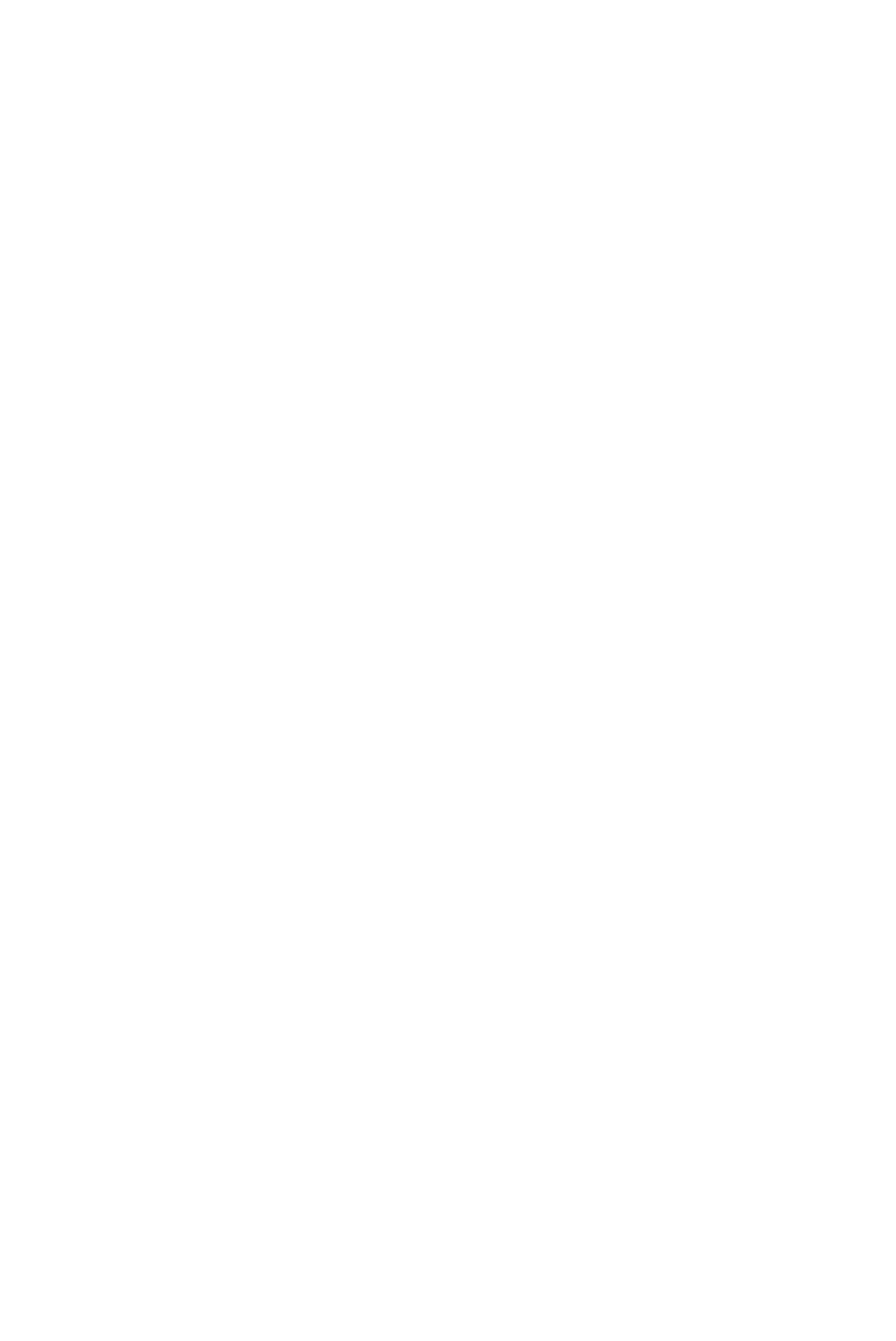
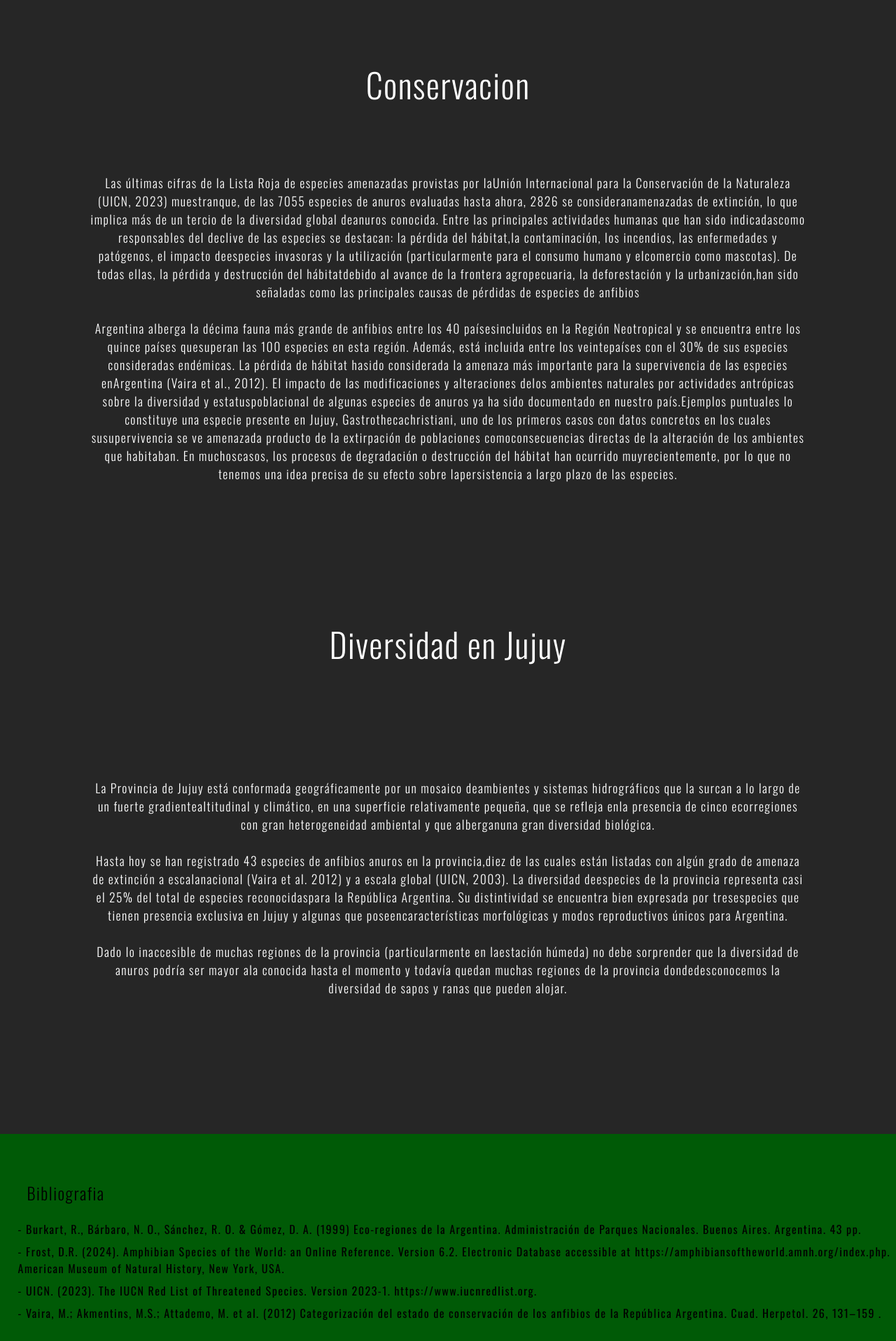
Before and after one commit to JuanGenovese/Anura-Landing, a React (Vite) app: page /masinfo in a window 1280 px wide. Shown: the part 880-2797 px from the top of the page at 70% size. Before the commit the page ends 824 px from the top, so only its background shows below. Built offline with nearby package versions, Linux system fonts and the light colour scheme.

Commit message:
Footer y Avances en MasInfo

```diff
--- a/src/App.jsx
+++ b/src/App.jsx
@@ -1,13 +1,15 @@
-import { Routes, Route } from "react-router-dom";
+import { Routes, Route, useLocation } from "react-router-dom";
 
 import NavBar from "./components/NavBar/NavBar";
 import Landing from "./views/Landing/Landing";
 import MasInfo from "./views/MasInfo/MasInfo";
+import Footer from "./components/Footer/Footer"
 
 import './App.css'
 import { useEffect, useState } from "react";
 
-function App() {
+const App = () => {
+  const location = useLocation()
 
   useEffect(() => {
 
@@ -25,15 +27,16 @@ function App() {
       window.removeEventListener("scroll", handler)
     }
 
-  },[])
+  }, [])
 
   return (
     <div>
-      <NavBar/>
+      {location.pathname !== "/masinfo" && <NavBar/>}
       <Routes>
         <Route exact path="/" element={<Landing/>}/>
         <Route path="/masinfo" element={<MasInfo/>}/>
       </Routes>
+      <Footer/>
     </div>
   )
 }
--- /dev/null
+++ b/src/components/Footer/Footer.jsx
@@ -0,0 +1,16 @@
+import React from 'react'
+import style from "./Footer.module.css"
+
+const Foter = () => {
+  return (
+    <div className={style.Footer}>
+      <h2> Bibliografia</h2>
+      <p>- Burkart, R., Bárbaro, N. O., Sánchez, R. O. & Gómez, D. A. (1999) Eco-regiones de la Argentina. Administración de Parques Nacionales. Buenos Aires. Argentina. 43 pp.</p>
+      <p>- Frost, D.R. (2024). Amphibian Species of the World: an Online Reference. Version 6.2. Electronic Database accessible at https://amphibiansoftheworld.amnh.org/index.php. American Museum of Natural History, New York, USA.</p>
+      <p>- UICN. (2023). The IUCN Red List of Threatened Species. Version 2023-1. https://www.iucnredlist.org.</p>
+      <p>- Vaira, M.; Akmentins, M.S.; Attademo, M. et al. (2012) Categorización del estado de conservación de los anfibios de la República Argentina. Cuad. Herpetol. 26, 131–159 .</p>
+    </div>
+  )
+}
+
+export default Foter
--- /dev/null
+++ b/src/components/Footer/Footer.module.css
@@ -0,0 +1,23 @@
+.Footer {
+    background-color: rgb(0, 90, 6);
+    height: 40vh;
+    width: 100%;
+    z-index: 22;
+    display: flex;
+    flex-direction: column;
+    justify-content: center;
+}
+
+.Footer h2 {
+    padding-left: 3vw;
+    height: 10vh;
+    display: flex;
+    align-items: center;
+}
+
+.Footer p {
+    padding-left: 2vw;
+    font-size: 1rem;
+    margin-bottom: 1vh;
+    font-weight: 400;
+}
--- a/src/components/NavBar/NavBar.jsx
+++ b/src/components/NavBar/NavBar.jsx
@@ -3,6 +3,8 @@ import { Link } from 'react-router-dom'
 import style from "./NavBar.module.css"
 
 const NavBar = () => {
+
+  console.log(window.scrollY)
 
   const [ prevScrollPos, setPrevScrollPos ] = useState(575)
   const [ visible, setVisible ] = useState(false)
@@ -13,7 +15,6 @@ const NavBar = () => {
     const handleScroll = () => {
 
       if (window.scrollY < 575) setVisible(false)
-
       //posicion actual del desplazamiento (a cuantos pixeles del margen superior meencuentro posicionado)
       const currentScrollPos = window.scrollY
 
@@ -39,7 +40,7 @@ const NavBar = () => {
       window.removeEventListener("scroll", handleScroll)
     }
 
-  }, [])
+  }, [window.scrollY])
 
   return (
 
--- a/src/views/MasInfo/MasInfo.jsx
+++ b/src/views/MasInfo/MasInfo.jsx
@@ -1,4 +1,5 @@
 import React from 'react'
+import { Link } from 'react-router-dom'
 import style from "./MasInfo.module.css"
 
 const MasInfo = () => {
@@ -6,22 +7,38 @@ const MasInfo = () => {
     <div className={style.cont}>
       <img src="/MasInfoBG1.jpg" className={style.BG}/>
 
-        <button className={style.Back}><img className={style.arrow} src="/arrow-left-solid.svg"/></button>
+      <Link to="/">
+        <img className={style.Back} src="/arrow-left-solid.svg"/>
+      </Link>
+
       <div className={style.SobreAnuros}>
         <h1> Sobre los anuros</h1>
-            <p>Los anuros son un grupo de animales comúnmente conocidos como sapos y ranas. Presentan un cuerpo corto y ensanchado, cuatros patas y carecen de cola. Podemos observarlos frecuentemente de noche, cuando la mayoría de las especies están activas. Los machos emiten cantos para atraer a las hembras a los sitios de reproducción. En general, el ciclo de vida de los anuros incluye una fase en la tierra, donde viven los juveniles y adultos, y una fase en el agua, donde se desarrollan los huevos y los renacuajos. Sin embargo, existen muchas variantes a este esquema general de ciclo de vida. Los anuros son un grupo de organismos muy diverso, no sólo en número, con cerca de 7000 especies descriptas en todo el mundo, sino también en hábitos, modos reproductivos y comportamiento. Este catálogo te invita a introducirse en el fascinante mundo de estos animales y conocer las especies que podemos encontrar en la provincia de Jujuy, bienvenidos!
+        <p>Los anuros son un grupo de animales comúnmente conocidos como sapos,  ranas yescuerzos. Presentan un cuerpo corto y ensanchado, cuatros patas y carecen de cola.Podemos observarlos frecuentemente de noche, cuando la mayoría de las especiesestán activas. Los machos emiten cantos para atraer a las hembras a los sitios dereproducción. En general, el ciclo de vida de los anuros incluye una fase en latierra, donde viven los juveniles y adultos, y una fase en el agua, donde sedesarrollan los huevos y los renacuajos. Sin embargo, existen muchas modificacionesa este ciclo de vida con especies que viven exclusivamente en el agua y otras quepueden colocar huevos en tierra y nunca necesitan ocupar cuerpos de agua paracompletar su desarrollo y transformarse en adultos. <br/>
+        <br/>Los anuros son un grupo muy diverso, no sólo en número, con más de 7600especies reconocidas en todo el mundo, sino también en hábitos, modos reproductivosy comportamientos.<br/>
+        <br/>Esta aplicación te invita a introducirse en el fascinante mundo de estosanimales y conocer las especies que podemos encontrar en la provincia de Jujuy,bienvenidos!
         </p>
+
         <div className={style.buttons}>
-              <span className={style.DownloadButton}> Vamos! </span>
           <span className={style.Down}><img className={style.arrow} src="/arrow-down-solid.svg"/></span>
         </div>
+
       </div>
 
 
-        <div className={style.Referencias}>
-
+      <div className={style.Conservacion}>
+        <h2> Conservacion </h2>
+        <p> Las últimas cifras de la Lista Roja de especies amenazadas provistas por laUnión Internacional para la Conservación de la Naturaleza (UICN, 2023) muestranque, de las 7055 especies de anuros evaluadas hasta ahora, 2826 se consideranamenazadas de extinción, lo que implica más de un tercio de la diversidad global deanuros conocida. Entre las principales actividades humanas que han sido indicadascomo responsables del declive de las especies se destacan: la pérdida del hábitat,la contaminación, los incendios, las enfermedades y patógenos, el impacto deespecies invasoras y la utilización (particularmente para el consumo humano y elcomercio como mascotas). De todas ellas, la pérdida y destrucción del hábitatdebido al avance de la frontera agropecuaria, la deforestación y la urbanización,han sido señaladas como las principales causas de pérdidas de especies de anfibios<br/>
+        <br/>Argentina alberga la décima fauna más grande de anfibios entre los 40 paísesincluidos en la Región Neotropical y se encuentra entre los quince países quesuperan las 100 especies en esta región. Además, está incluida entre los veintepaíses con el 30% de sus especies consideradas endémicas. La pérdida de hábitat hasido considerada la amenaza más importante para la supervivencia de las especies enArgentina (Vaira et al., 2012). El impacto de las modificaciones y alteraciones delos ambientes naturales por actividades antrópicas sobre la diversidad y estatuspoblacional de algunas especies de anuros ya ha sido documentado en nuestro país.Ejemplos puntuales lo constituye una especie presente en Jujuy, Gastrothecachristiani, uno de los primeros casos con datos concretos en los cuales susupervivencia se ve amenazada producto de la extirpación de poblaciones comoconsecuencias directas de la alteración de los ambientes que habitaban. En muchoscasos, los procesos de degradación o destrucción del hábitat han ocurrido muyrecientemente, por lo que no tenemos una idea precisa de su efecto sobre lapersistencia a largo plazo de las especies.
+        </p>
       </div>
 
+      <div className={style.Diversidad}>
+        <h2> Diversidad en Jujuy</h2>
+        <p> La Provincia de Jujuy está conformada geográficamente por un mosaico deambientes y sistemas hidrográficos que la surcan a lo largo de un fuerte gradientealtitudinal y climático, en una superficie relativamente pequeña, que se refleja enla presencia de cinco ecorregiones con gran heterogeneidad ambiental y que alberganuna gran diversidad biológica. <br/>
+        <br/>Hasta hoy se han registrado 43 especies de anfibios anuros en la provincia,diez de las cuales están listadas con algún grado de amenaza de extinción a escalanacional (Vaira et al. 2012) y a escala global (UICN, 2003). La diversidad deespecies de la provincia representa casi el 25% del total de especies reconocidaspara la República Argentina. Su distintividad se encuentra bien expresada por tresespecies que tienen presencia exclusiva en Jujuy y algunas que poseencaracterísticas morfológicas y modos reproductivos únicos para Argentina. <br/>
+        <br/>Dado lo inaccesible de muchas regiones de la provincia (particularmente en laestación húmeda) no debe sorprender que la diversidad de anuros podría ser mayor ala conocida hasta el momento y todavía quedan muchas regiones de la provincia dondedesconocemos la diversidad de sapos y ranas que pueden alojar.
+        </p>
+      </div>
     </div>
   )
 }
--- a/src/views/MasInfo/MasInfo.module.css
+++ b/src/views/MasInfo/MasInfo.module.css
@@ -4,10 +4,11 @@
     object-fit: cover;
     object-position: center -450px;
     filter: blur(0.1rem);
+
 }
 
 .cont {
-    background-color: rgba(0, 0, 0, 0.9);
+    background-color: rgba(0, 0, 0, 0.85);
     height: 100%;
     width: 100%;
     color: white;
@@ -17,27 +18,23 @@
     display: flex;
     flex-direction: column;
     align-items: center;
-    height: 90vh;
+    height: 100vh;
+}
 
-
-}
 .SobreAnuros h1 {
     font-size: 3rem;
-
-    margin-bottom: 3vh;
+    margin-bottom: 8vh;
 }
 
 .SobreAnuros p {
-    width: 90%;
+    width: 80%;
     height: 50vh;
     display: flex;
     justify-content: center;
     align-items: center;
     text-align: center;
-    font-size: 1.5rem;
-
+    font-size: 1.2rem;
     margin-bottom: 4vh;
-
 }
 
 .DownloadButton {
@@ -77,14 +74,65 @@
 
 .Back {
     border: none;
-    margin-left: 2vw;
-    margin-top: 4vh;
+    margin-left: 3vw;
+    margin-top: 6vh;
     height: 9vh;
     width: 4vw;
     border-radius: 50%;
     background: none;
+    height: 6vh;
 }
 
 .arrow {
     height: 6vh;
 }
+
+.Conservacion {
+    height: 100vh;
+    width: 100%;
+    display: flex;
+    flex-direction: column;
+    align-items: center;
+}
+
+.Conservacion h2 {
+    font-size: 3rem;
+    margin-bottom: 3vh;
+    margin-top: 8vh;
+}
+
+.Conservacion p {
+    width: 80%;
+    height: 100%;
+    display: flex;
+    justify-content: center;
+    align-items: center;
+    text-align: center;
+    font-size: 1.1rem;
+    margin-bottom: 8vh;
+}
+
+.Diversidad {
+    height: 100vh;
+    width: 100%;
+    display: flex;
+    flex-direction: column;
+    align-items: center;
+}
+
+.Diversidad h2 {
+    font-size: 3rem;
+    margin-bottom: 3vh;
+    margin-top: 8vh;
+}
+
+.Diversidad p {
+    width: 80%;
+    height: 100%;
+    display: flex;
+    justify-content: center;
+    align-items: center;
+    text-align: center;
+    font-size: 1.1rem;
+    margin-bottom: 8vh;
+}
```
Lines whose indentation alone changed are shown as unchanged.
